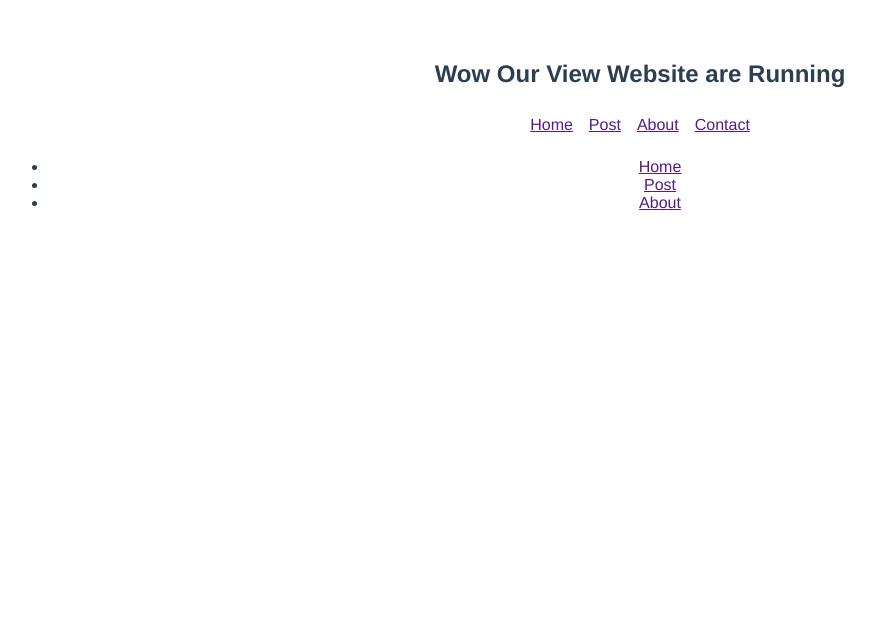
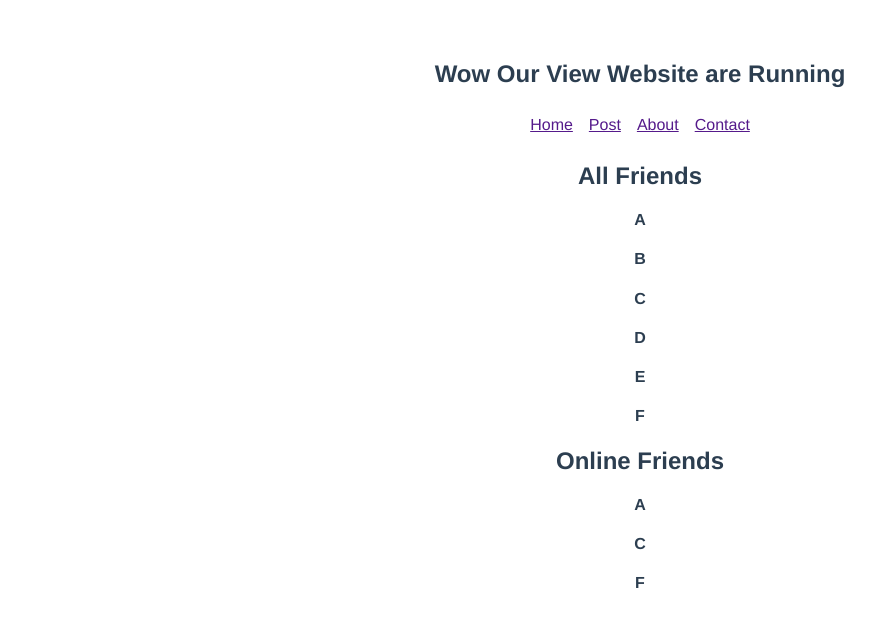
Before and after one commit to sabbirhossain540/Vue-js-Fundermentals, a Vue app in the folder vue-practice/: page / in a window 1280 px wide. Shown: the top 626 px of the page, without its empty margins (0-875 px from the left). Built offline with nearby package versions, Linux system fonts and the light colour scheme.

Commit message:
Important topics Vue Props

```diff
--- a/vue-practice/src/App.vue
+++ b/vue-practice/src/App.vue
@@ -3,13 +3,9 @@
     <h2>{{ title }}</h2>
     <navbar></navbar>
 
-    <nav>
-      <ul>
-        <li><a href="">Home</a></li>
-        <li><a href="">Post</a></li>
-        <li><a href="">About</a></li>
-      </ul>
-    </nav>
+    <AllFriends :friends="friends"></AllFriends>
+
+    <OnlineFriends :friends="friends"></OnlineFriends>
 
   </div>
 </template>
@@ -18,15 +14,27 @@
 
 import Navbar from './components/Navbar.vue'
 
+import AllFriends from './components/AllFriends.vue'
+
+import OnlineFriends from './components/OnlineFriends.vue'
+
 export default {
   name: 'App',
   data(){
     return {
-      title : 'Wow Our View Website are Running'
+      title : 'Wow Our View Website are Running',
+      friends: [
+          { name: 'A', online: true},
+          { name: 'B', online: false},
+          { name: 'C', online: true},
+          { name: 'D', online: false},
+          { name: 'E', online: false},
+          { name: 'F', online: true}
+        ]
     }
   },
   components:{
-    Navbar
+    Navbar, AllFriends, OnlineFriends
   }
 }
 
--- /dev/null
+++ b/vue-practice/src/components/AllFriends.vue
@@ -0,0 +1,28 @@
+<template>
+	<div id="allfriends">
+		<h2>All Friends</h2>
+
+		<div v-for="(friend,index) in friends" :key="index" >
+			<h4> {{ friend.name }} </h4>
+		</div>
+
+	</div>
+</template>
+
+<script>
+
+	export default {
+		name: 'AllFriends',
+		props:['friends'],
+		data(){
+			return {
+
+			}
+		}
+	}
+
+</script>
+
+<style scoped>
+
+</style>
--- /dev/null
+++ b/vue-practice/src/components/OnlineFriends.vue
@@ -0,0 +1,40 @@
+<template>
+	<div id="onlinefriends">
+		<h2>Online Friends</h2>
+		<div v-for="(friend,index) in friends" :key="index" >
+			<h4 v-if="friend.online"> {{ friend.name }} </h4>
+		</div>
+
+	</div>
+</template>
+
+<script>
+
+	export default {
+		name: 'OnlineFriends',
+		props:['friends'],
+		data(){
+			return {
+
+			}
+		}
+	}
+
+</script>
+
+<style scoped>
+	nav{
+		text-align: center;
+	}
+
+	nav ul{
+		padding: 0;
+	}
+	nav li{
+		display: inline-block;
+		list-style-type: none;
+		margin: 0;
+		padding: 8px;
+	}
+
+</style>
```
Also changed, not shown: vue-practice/src/components/Sidebar.vue (deleted, +0 -11 lines), 1 other file (tests, documents, lock files or other folders).
